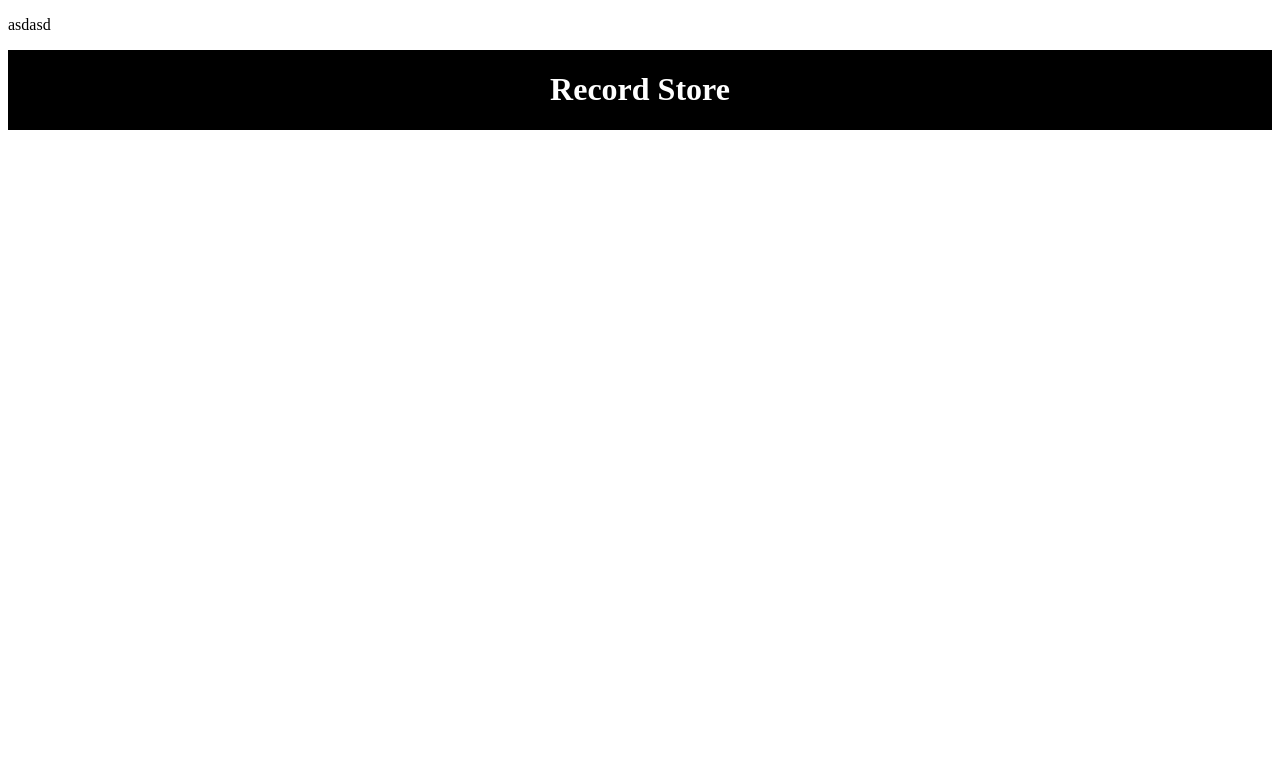
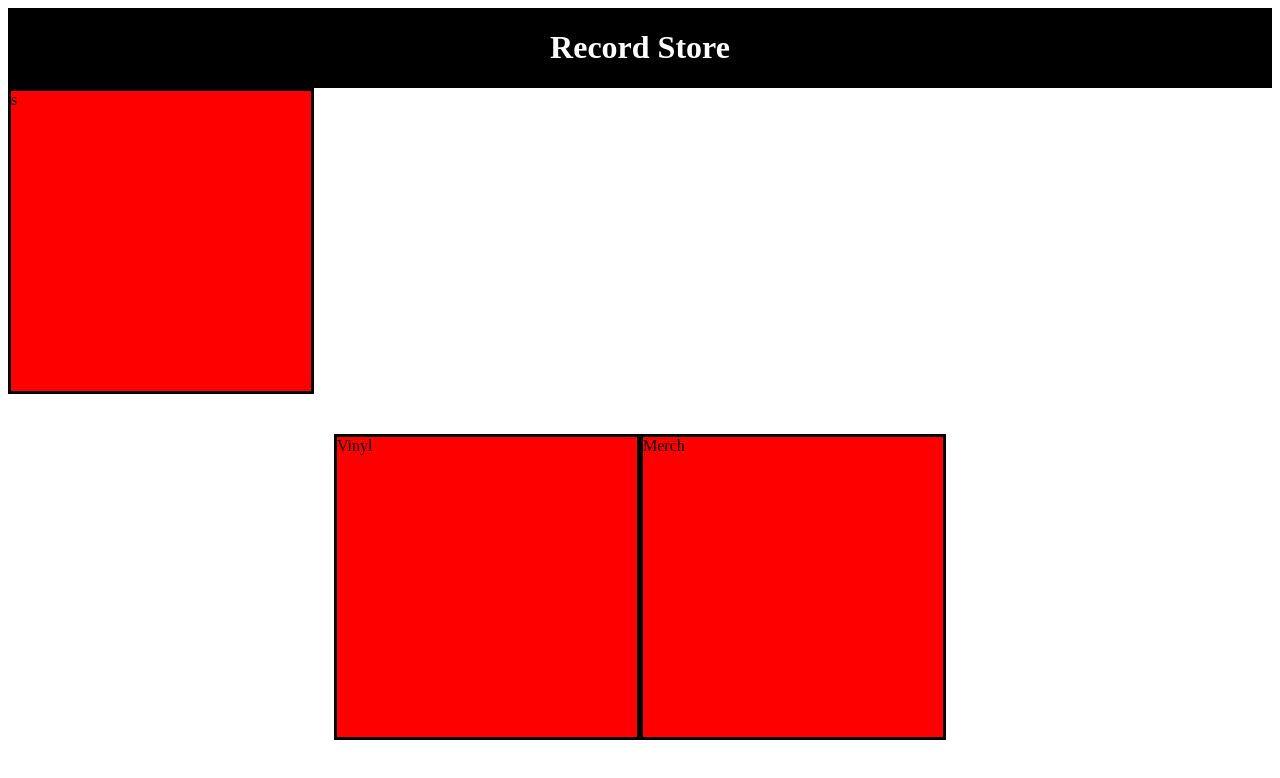
Before and after one commit to JacobBartlett24/RecordStore, a React (Create React App) app: page / in a window 1280 px wide. Shown: the top 778 px of the page. Built offline with nearby package versions, Linux system fonts and the light colour scheme.

Commit message:
Add main content

```diff
--- a/src/App.js
+++ b/src/App.js
@@ -9,8 +9,8 @@ class App extends Component{
   render(){
     return(
       <div>
-        <p>asdasd</p>
         <Header title = 'Record Store'/>
+        <Main/>
       </div>
     );
   }
--- a/src/components/Main.js
+++ b/src/components/Main.js
@@ -0,0 +1,58 @@
+import React, { Component } from "react";
+import styled from "styled-components";
+
+
+const ClickableContentHolder = styled.div`
+background-color: red;
+width: 300px;
+height: 300px;
+border: 3px solid black;
+`
+const MainStyle = styled.div`
+display: flex;
+justify-content: center;
+align-items: center;
+margin: 5vh 10vw;
+`
+
+const MainImage = styled.div `
+background-color: red;
+width: 300px;
+height 300px;
+border: 3px solid black;
+`
+
+class AppComponent extends Component{
+
+
+  constructor(props){
+    super(props)
+
+    this.state = {
+
+    }
+
+  }
+
+  render(){
+
+    return(
+      <div>
+        <MainImage>
+        s
+        </MainImage>
+        <MainStyle>
+
+            <ClickableContentHolder>
+              Vinyl
+            </ClickableContentHolder>
+            <ClickableContentHolder>
+              Merch
+            </ClickableContentHolder>
+        </MainStyle>
+      </div>
+    );
+  }
+}
+
+export default AppComponent;
```
